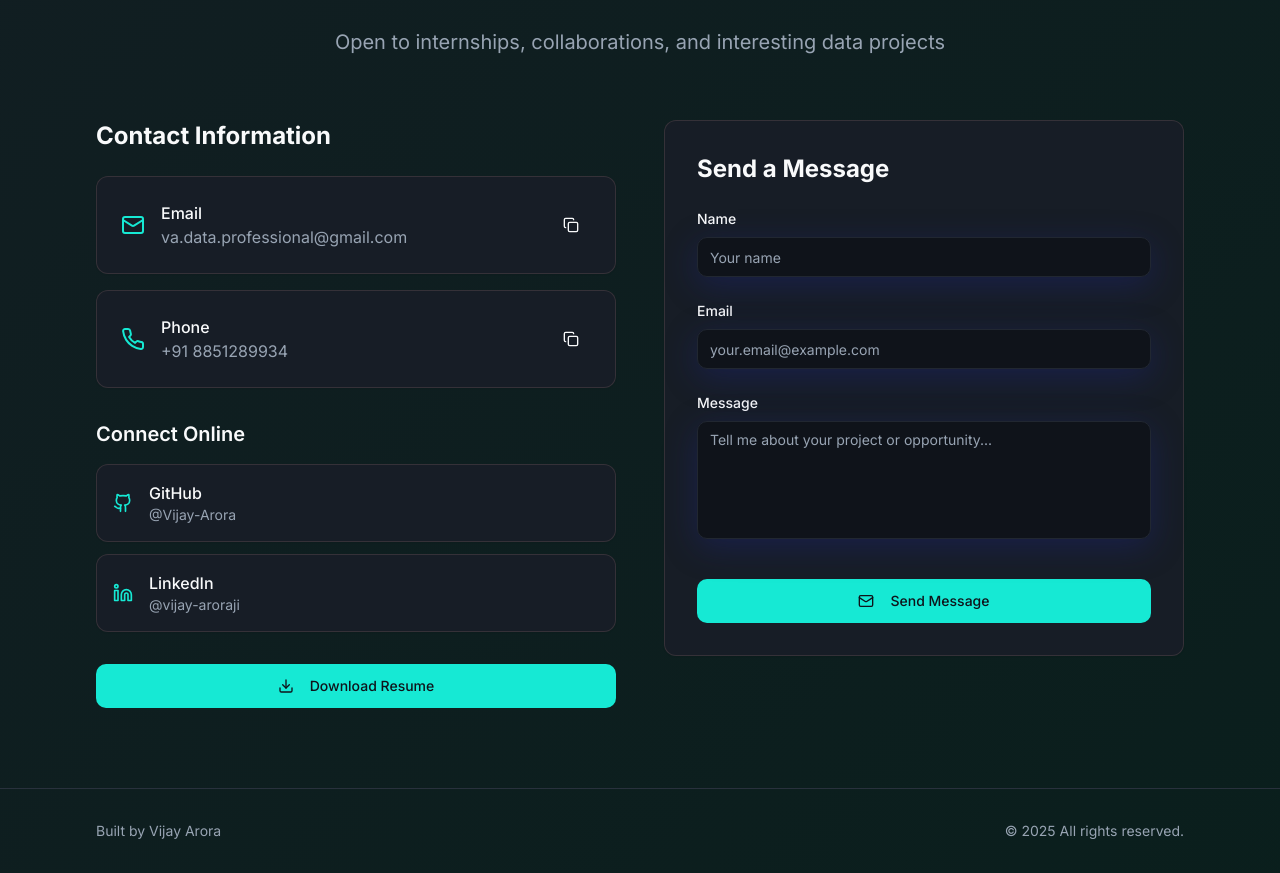
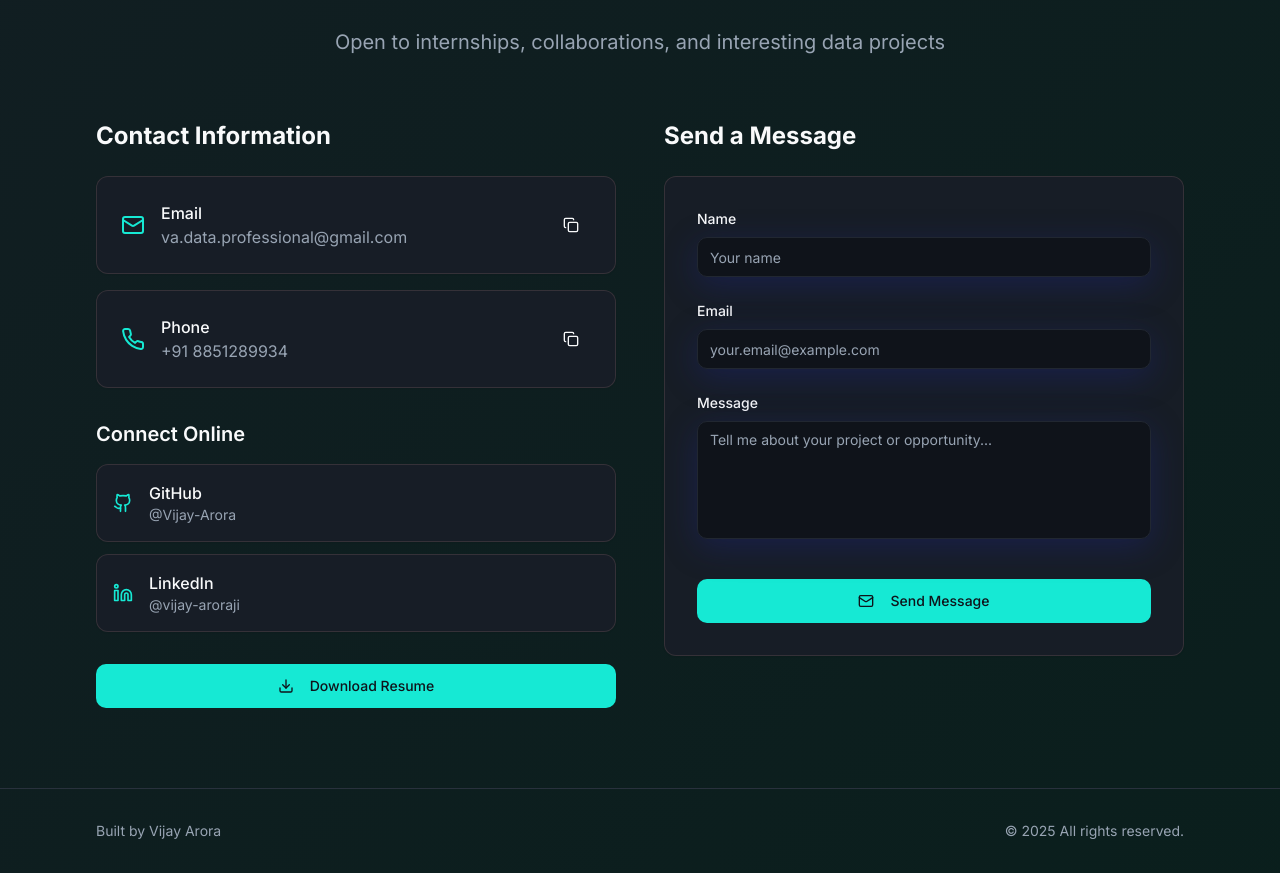
Before and after one commit to Vijay-Arora/vijay-arora-portfolio, a React (Vite) app: page / in a window 1280 px wide. Shown: the part 6135-7008 px from the top of the page. Built offline with nearby package versions, Linux system fonts and the light colour scheme.

Commit message:
Fix Contact form alignment - move heading outside card to align with Contact Information heading

```diff
--- a/src/components/Contact.tsx
+++ b/src/components/Contact.tsx
@@ -244,10 +244,11 @@ const Contact = () => {
 
           {/* Contact Form */}
           <div className="animate-slide-up" style={{ animationDelay: "0.3s" }}>
-            <Card className="glass-card p-6 sm:p-8 flex-1 flex flex-col h-full">
+            <div className="h-full flex flex-col">
               <h3 className="text-2xl font-bold mb-4 sm:mb-6 text-foreground">
                 Send a Message
               </h3>
+              <Card className="glass-card p-6 sm:p-8 flex-1 flex flex-col">
 
               <form onSubmit={handleSubmit} className="space-y-6 flex-1 flex flex-col">
                 <div>
@@ -310,7 +311,8 @@ const Contact = () => {
                 </Button>
                 </div>
               </form>
-            </Card>
+              </Card>
+            </div>
           </div>
         </div>
       </div>
```
